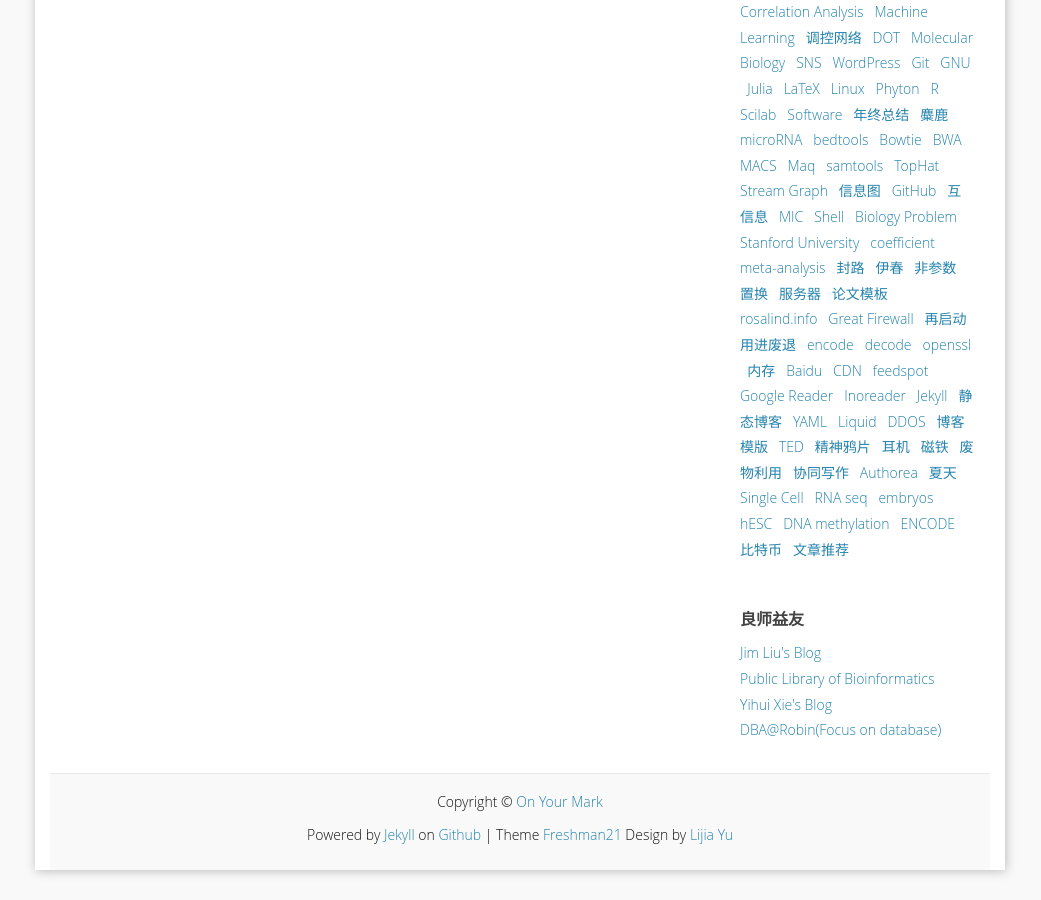
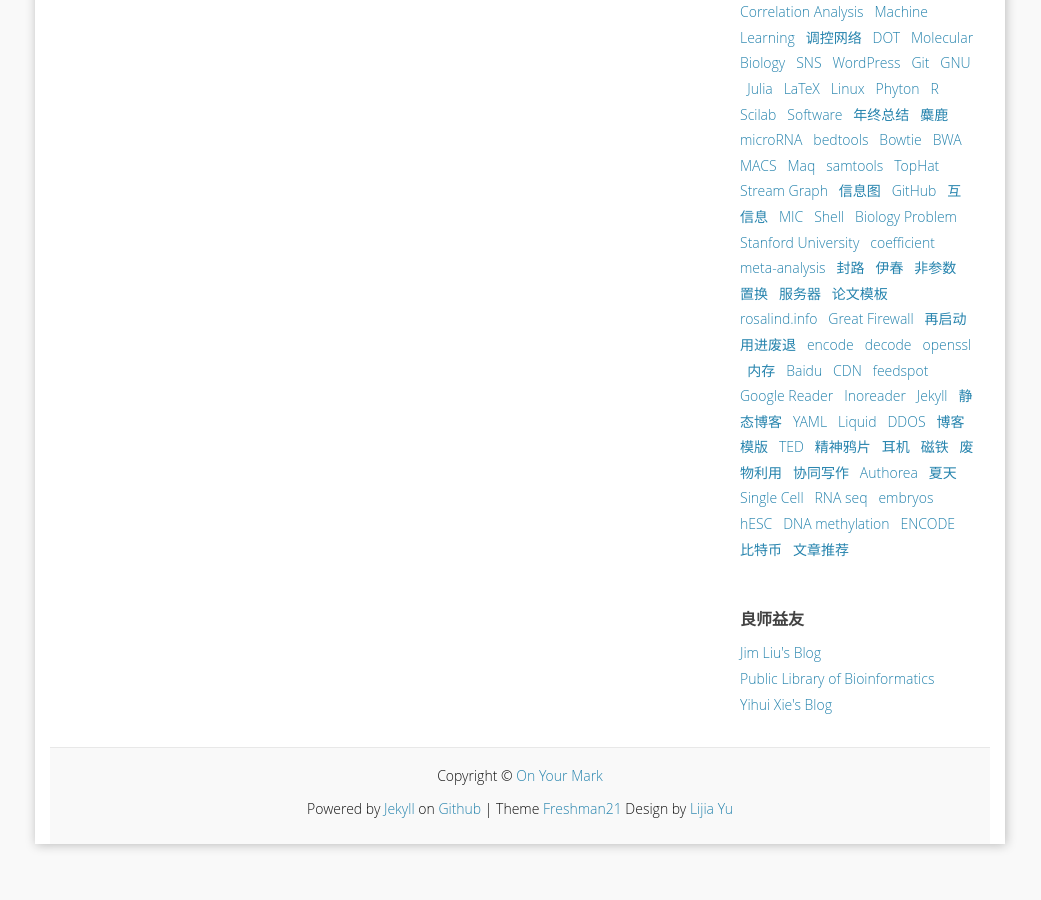
Before and after one commit to yulijia/cn, a Jekyll site: the page built from plan/index.md, in a window 1280 px wide and 900 px high, scrolled down 1271 px. Shown: the whole window, without its empty margins (120-1161 px from the left). Built offline with Jekyll 4.4.1, drawn with Linux system fonts in a browser that asks for light colours; some web fonts are replaced; after the commit the page ends 2145 px from its top, so only the background shows below that; some of the changed lines change nothing that is shown.

Commit message:
remove the person from friend list

```diff
--- a/_config.yml
+++ b/_config.yml
@@ -66,9 +66,6 @@
    - name: Yihui Xie's Blog
      href: http://yihui.name
      title: R界小前锋谢益辉，knitr作者
-   - name: DBA@Robin(Focus on database)
-     href: http://dbarobin.com
-     title: 我个人github项目的第一个捐助人（未遂他愿），由于项目本身不具备什么价值，最终十动然拒了
 ### Build settings
 markdown: kramdown
 highlighter: pygments
```
